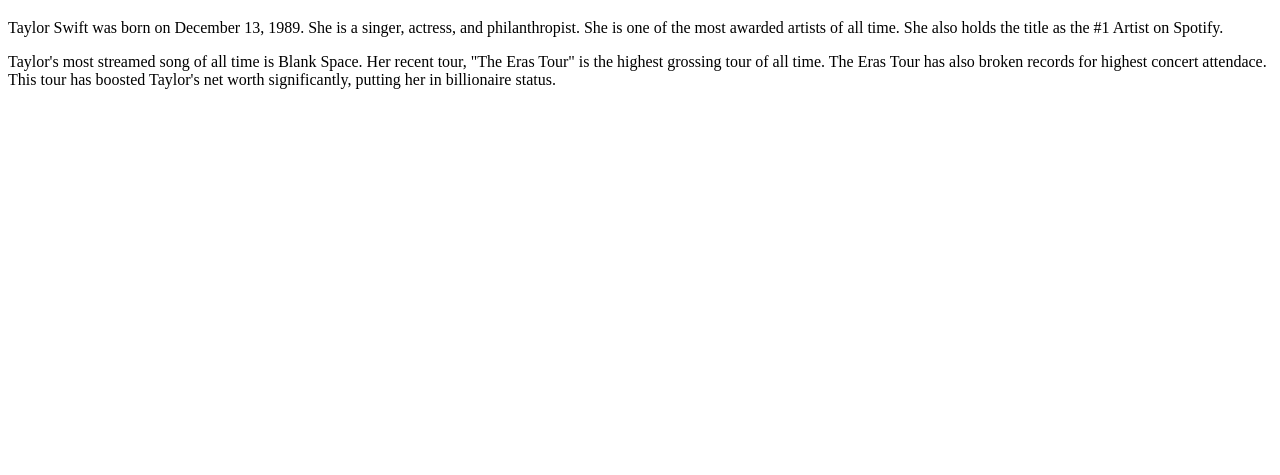
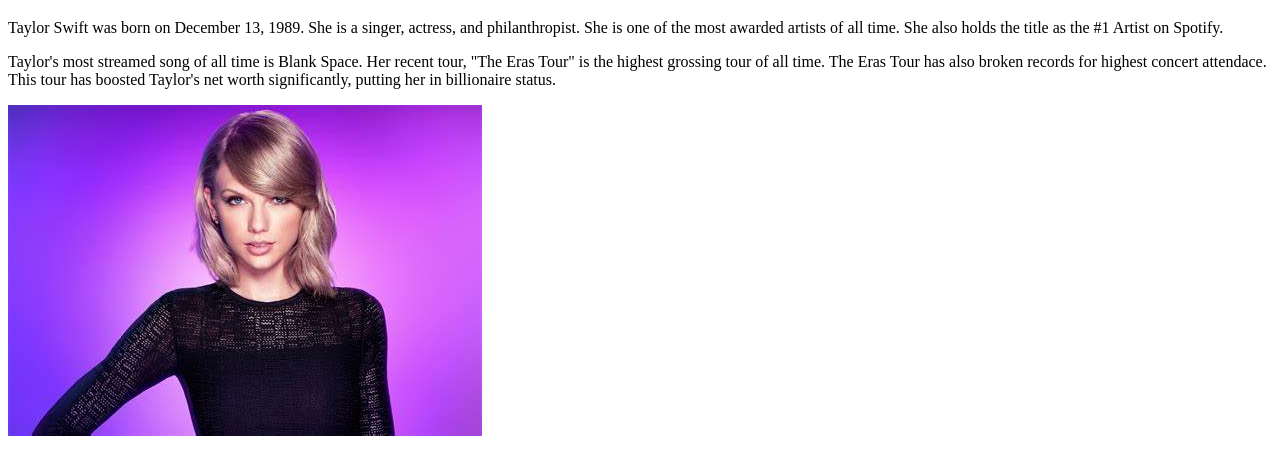
Before and after one commit to sreepasumarthi/sreepasumarthi.github.io, a plain HTML site: page Assignments/Assignment1.html in a window 1280 px wide. Shown: the part 61-536 px from the top of the page. Drawn offline with Linux system fonts and the light colour scheme.

Commit message:
add stuff

```diff
--- a/Assignments/Assignment1.html
+++ b/Assignments/Assignment1.html
@@ -5,5 +5,6 @@
     <h1>All About Taylor Swift</h1>
     <p>Taylor Swift was born on December 13, 1989. She is a singer, actress, and philanthropist. She is one of the most awarded artists of all time. She also holds the title as the #1 Artist on Spotify.</p>
     <p>Taylor's most streamed song of all time is Blank Space. Her recent tour, "The Eras Tour" is the highest grossing tour of all time. The Eras Tour has also broken records for highest concert attendace. This tour has boosted Taylor's net worth significantly, putting her in billionaire status.</p>
+    <img src="images/taylorswift.jpg">
 </body>
 </html>
```
Also changed, not shown: Assignments/images/taylorswift.jpg (added).
